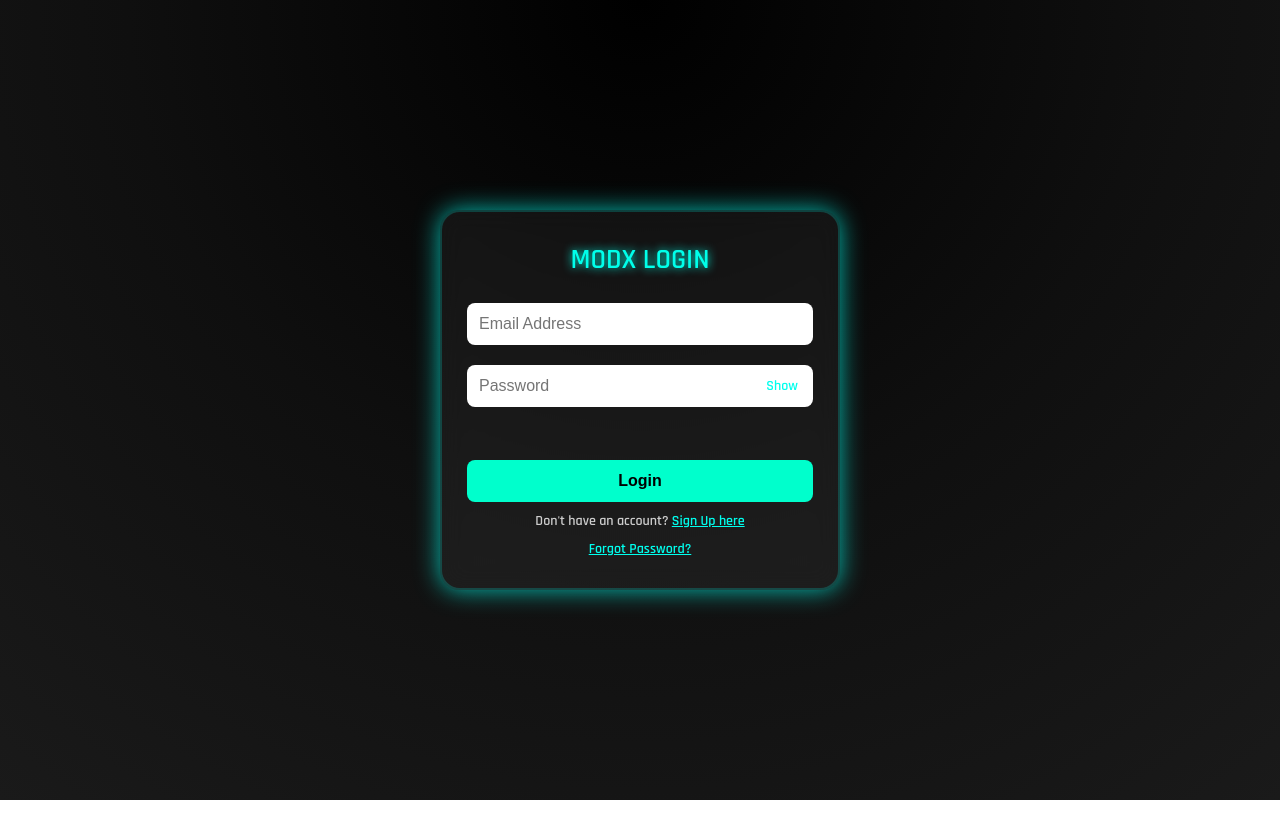
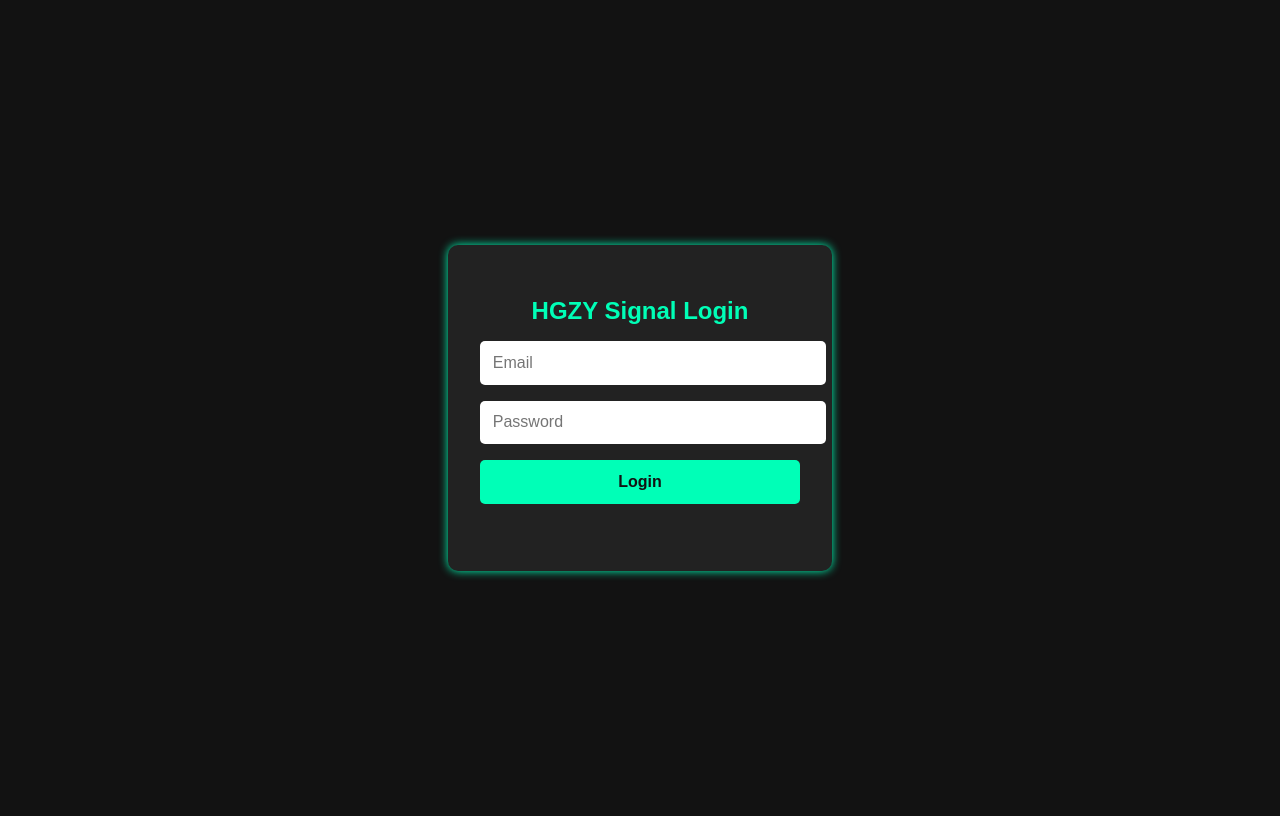
Before and after one commit to hgzy0987/Rrrrrr, a plain HTML site: page login.html in a window 1280 px wide. Drawn offline with nearby package versions, Linux system fonts and the light colour scheme.

Commit message:
Update login.html

```diff
--- a/login.html
+++ b/login.html
@@ -3,177 +3,125 @@
 <head>
 <meta charset="UTF-8" />
 <meta name="viewport" content="width=device-width, initial-scale=1" />
-  <title>Login | MODX Premium+</title>
-  <link href="https://fonts.googleapis.com/css2?family=Orbitron:wght@600&family=Rajdhani:wght@600&display=swap" rel="stylesheet" />
+<title>Login - HGZY Signal</title>
+
+<!-- Supabase CDN -->
+<script src="https://cdn.jsdelivr.net/npm/@supabase/supabase-js@2"></script>
+
+<!-- reCAPTCHA v2 script -->
+<script src="https://www.google.com/recaptcha/api.js" async defer></script>
+
 <style>
-    * { margin: 0; padding: 0; box-sizing: border-box; }
   body {
-      background: radial-gradient(circle at top, #000000, #0f0f0f, #1a1a1a);
-      font-family: 'Rajdhani', sans-serif;
+    background: #121212;
+    color: #eee;
+    font-family: Arial, sans-serif;
+    display: flex;
+    justify-content: center;
+    align-items: center;
     height: 100vh;
-      display: flex;
-      align-items: center;
-      justify-content: center;
-      color: #fff;
   }
   .login-container {
-      background: rgba(255, 255, 255, 0.05);
-      border: 2px solid #00ffee33;
-      backdrop-filter: blur(12px);
-      box-shadow: 0 0 25px #00ffeeb7;
-      border-radius: 20px;
-      padding: 30px 25px;
-      width: 90%;
-      max-width: 400px;
+    background: #222;
+    padding: 2rem;
+    border-radius: 10px;
+    width: 320px;
+    box-shadow: 0 0 10px #00ffb7;
+  }
+  h2 {
     text-align: center;
+    margin-bottom: 1rem;
+    color: #00ffb7;
   }
-    .login-container h2 {
-      font-size: 28px;
-      margin-bottom: 15px;
-      color: #00ffea;
-      text-shadow: 0 0 10px #00ffe7;
+  input[type="email"], input[type="password"] {
+    width: 100%;
+    padding: 0.8rem;
+    margin-bottom: 1rem;
+    border: none;
+    border-radius: 5px;
+    font-size: 1rem;
   }
-    input {
+  button {
     width: 100%;
-      padding: 12px;
-      margin: 10px 0;
-      border-radius: 8px;
+    padding: 0.8rem;
+    background: #00ffb7;
     border: none;
-      font-size: 16px;
-      color: #000;
+    border-radius: 5px;
+    font-size: 1rem;
+    cursor: pointer;
+    color: #121212;
+    font-weight: bold;
   }
-    .password-wrapper {
-      position: relative;
-    }
-    .toggle-password {
-      position: absolute;
-      right: 15px;
-      top: 50%;
-      transform: translateY(-50%);
-      cursor: pointer;
-      color: #00ffee;
-      font-weight: bold;
-      user-select: none;
-      font-size: 14px;
-    }
-    .btn {
-      width: 100%;
-      padding: 12px;
-      background-color: #00ffcc;
-      color: #000;
-      border: none;
-      border-radius: 8px;
-      font-size: 16px;
-      font-weight: bold;
-      cursor: pointer;
-      margin-top: 15px;
-      transition: background 0.3s;
-    }
-    .btn:hover {
-      background-color: #00ddb3;
-    }
-    .switch-link {
-      margin-top: 10px;
-      font-size: 14px;
-      color: #ccc;
-    }
-    .switch-link a {
-      color: #00ffee;
-      text-decoration: underline;
-      cursor: pointer;
+  button:hover {
+    background: #00d39b;
   }
   #message {
-      margin-top: 10px;
-      font-size: 14px;
-      color: #ff6060;
-      min-height: 18px;
-    }
-    #forgot-email {
-      margin-top: 15px;
-      display: none;
+    margin-top: 1rem;
+    height: 1.2rem;
+    text-align: center;
+    font-weight: bold;
   }
 </style>
-  <script src="https://www.google.com/recaptcha/api.js" async defer></script>
-  <script src="https://cdn.jsdelivr.net/npm/@supabase/supabase-js"></script>
 </head>
 <body>
+
 <div class="login-container">
-    <h2>MODX LOGIN</h2>
+  <h2>HGZY Signal Login</h2>
 
-    <div id="login-form">
-      <input type="email" id="email" placeholder="Email Address" required />
-      <div class="password-wrapper">
-        <input type="password" id="password" placeholder="Password" required />
-        <span class="toggle-password" onclick="togglePassword()">Show</span>
+  <input type="email" id="email" placeholder="Email" autocomplete="email" required />
+  <input type="password" id="password" placeholder="Password" autocomplete="current-password" required />
+
+  <div class="g-recaptcha" data-sitekey="YOUR_RECAPTCHA_SITE_KEY"></div>
+
+  <button onclick="login()">Login</button>
+  <div id="message"></div>
 </div>
 
-      <div class="g-recaptcha" data-sitekey="6Lcsh0crAAAAAPa3mE2zoxuiXbtbAm7ipce_UgZt"></div>
+<script>
+  // --- Supabase Setup ---
+  const supabaseUrl = "https://tujywmpyqyggcumuoevj.supabase.co";  // আপনার Supabase URL
+  const supabaseAnonKey = "eyJhbGciOiJIUzI1NiIsInR5cCI6IkpXVCJ9.eyJpc3MiOiJzdXBhYmFzZSIsInJlZiI6InR1anl3bXp5cXlnZ2N1bXVvZXZqIiwicm9sZSI6ImFub24iLCJpYXQiOjE3NDgwNzc0MDcsImV4cCI6MjA2MzY1MzQwN30.Z13iJLkIiw9FGdA3a3xopTEUIXuqWelbdBjWcuAOgQo";               // আপনার anon key
 
-      <div id="message"></div>
-      <button class="btn" onclick="login()">Login</button>
-      <div class="switch-link">
-        Don't have an account? <a href="signup.html">Sign Up here</a>
-      </div>
-      <div class="switch-link">
-        <a onclick="showForgot()">Forgot Password?</a>
-      </div>
-    </div>
+  const supabase = supabase.createClient(supabaseUrl, supabaseAnonKey);
 
-    <div id="forgot-email">
-      <input type="email" id="reset-email" placeholder="Enter your registered email" />
-      <button class="btn" onclick="sendResetEmail()">Send Reset Link</button>
-      <div class="switch-link">
-        <a onclick="showLogin()">Back to Login</a>
-      </div>
-    </div>
-  </div>
-<script>
-  const supabase = supabase.createClient(
-    "https://tujywmzyqyggcumuoevj.supabase.co",
-    "eyJhbGciOiJIUzI1NiIsInR5cCI6IkpXVCJ9.eyJpc3MiOiJzdXBhYmFzZSIsInJlZiI6InR1anl3bXp5cXlnZ2N1bXVvZXZqIiwicm9sZSI6ImFub24iLCJpYXQiOjE3NDgwNzc0MDcsImV4cCI6MjA2MzY1MzQwN30.Z13iJLkIiw9FGdA3a3xopTEUIXuqWelbdBjWcuAOgQo"
-  );
+  // --- Function to get access token from URL hash ---
+  function getAccessTokenFromHash() {
+    const hash = window.location.hash.substr(1); // Remove '#'
+    const params = new URLSearchParams(hash);
+    return params.get("access_token");
+  }
 
-  // পেজ লোড হওয়ার সময় ইউজার লগইন আছে কি না চেক করা
-  window.onload = async () => {
-    const { data: { user } } = await supabase.auth.getUser();
-    if (user) {
-      // ইউজার থাকলে সরাসরি ড্যাশবোর্ডে নিয়ে যাওয়া
+  // --- Set session from access_token (if any) ---
+  async function setSessionFromAccessToken() {
+    const access_token = getAccessTokenFromHash();
+    if (access_token) {
+      try {
+        // Supabase v2 does NOT provide direct method to set session from token,
+        // so we simulate signIn by setting the session manually
+        await supabase.auth.setSession({ access_token });
+        document.getElementById("message").style.color = "#00ffb7";
+        document.getElementById("message").textContent = "Already logged in. Redirecting...";
+        setTimeout(() => {
           window.location.href = "dashboard.html";
+        }, 1500);
+      } catch (error) {
+        document.getElementById("message").style.color = "#ff6060";
+        document.getElementById("message").textContent = "Session restore failed, please login manually.";
+        console.error("Session restore error:", error);
       }
-  };
-
-  function togglePassword() {
-    const passwordInput = document.getElementById("password");
-    const toggleText = document.querySelector(".toggle-password");
-    if (passwordInput.type === "password") {
-      passwordInput.type = "text";
-      toggleText.textContent = "Hide";
-    } else {
-      passwordInput.type = "password";
-      toggleText.textContent = "Show";
     }
   }
 
-  function showForgot() {
-    document.getElementById("login-form").style.display = "none";
-    document.getElementById("forgot-email").style.display = "block";
-    document.getElementById("message").textContent = "";
-  }
+  setSessionFromAccessToken();
 
-  function showLogin() {
-    document.getElementById("forgot-email").style.display = "none";
-    document.getElementById("login-form").style.display = "block";
-    document.getElementById("message").textContent = "";
-    grecaptcha.reset();
-  }
-
+  // --- Login function ---
   async function login() {
     const email = document.getElementById("email").value.trim();
     const password = document.getElementById("password").value;
     const messageDiv = document.getElementById("message");
     const recaptchaResponse = grecaptcha.getResponse();
 
-    messageDiv.style.color = "#ff6060"; // error color
+    messageDiv.style.color = "#ff6060";
     messageDiv.textContent = "";
 
     if (!email || !password) {
@@ -186,52 +134,30 @@
       return;
     }
 
-    // লগইন চেষ্টা
-    const { data, error } = await supabase.auth.signInWithPassword({
-      email,
-      password,
-    });
+    try {
+      const { data, error } = await supabase.auth.signInWithPassword({ email, password });
 
       if (error) {
         messageDiv.textContent = "Login failed: " + error.message;
         grecaptcha.reset();
-    } else {
-      // এখানে ইমেইল ভেরিফিকেশন চেক বাদ দিলাম (তুমি চাইলে যোগাতে পারো)
+        return;
+      }
+
       messageDiv.style.color = "#00ffb7";
       messageDiv.textContent = "Login successful! Redirecting...";
       grecaptcha.reset();
 
-      // ইউজার লগইন থাকলে session নিজে থেকেই মেইনটেইন হয় Supabase দ্বারা
-
+      // Redirect after short delay
       setTimeout(() => {
         window.location.href = "dashboard.html";
       }, 1500);
-    }
-  }
 
-  async function sendResetEmail() {
-    const email = document.getElementById("reset-email").value.trim();
-    const messageDiv = document.getElementById("message");
-    messageDiv.style.color = "#ff6060";
-    messageDiv.textContent = "";
-
-    if (!email) {
-      messageDiv.textContent = "Please enter your registered email.";
-      return;
-    }
-
-    const { data, error } = await supabase.auth.resetPasswordForEmail(email, {
-      redirectTo: window.location.origin + "/reset-password.html", // তোমার reset page URL
-    });
-
-    if (error) {
-      messageDiv.textContent = "Failed to send reset email: " + error.message;
-    } else {
-      messageDiv.style.color = "#00ffb7";
-      messageDiv.textContent = "Password reset link sent! Check your email.";
-      document.getElementById("reset-email").value = "";
+    } catch (err) {
+      messageDiv.textContent = "Unexpected error: " + err.message;
+      grecaptcha.reset();
     }
   }
 </script>
+
 </body>
 </html>
```
Lines whose indentation alone changed are shown as unchanged.
